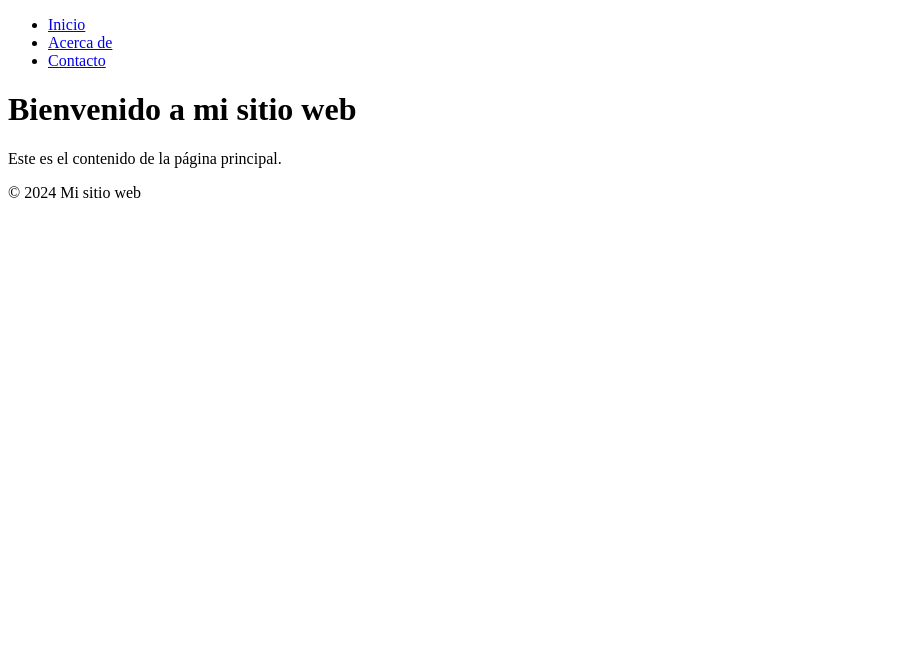
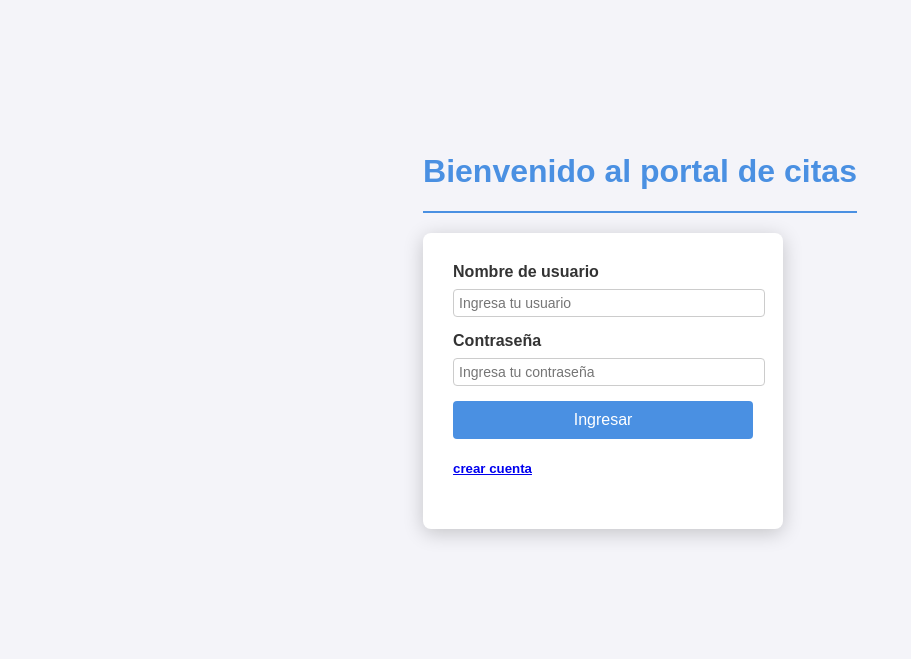
Before and after one commit to gburbano93/agendador_citas, a PHP site: page / in a window 1280 px wide. Shown: the top 659 px of the page, without its empty margins (0-911 px from the left). Run offline with PHP 8.4, Linux system fonts and the light colour scheme.

Commit message:
hasta aqui va mi parte

```diff
--- /dev/null
+++ b/css/login.css
@@ -0,0 +1,65 @@
+body {
+    font-family: Arial, sans-serif;
+    background-color: #f4f4f9;
+    color: #333;
+    margin: 0;
+    padding: 10px;
+    display: flex;
+    justify-content: center;
+    align-items: center;
+    height: 80vh;
+}
+
+h1 {
+    color: #4a90e2;
+    text-align: center;
+}
+
+form {
+    background: #ffffff;
+    padding: 30px;
+    border-radius: 8px;
+    box-shadow: 0 4px 20px rgba(0, 0, 0, 0.2);
+    width: 300px;
+}
+
+label {
+    display: block;
+    margin-bottom: 8px;
+    font-weight: bold;
+}
+
+input[type="text"],
+input[type="password"] {
+    width: 100%;
+    padding: 5px;
+    margin-bottom: 15px;
+    border: 1px solid #ccc;
+    border-radius: 4px;
+    font-size: 14px;
+    align-items: center;
+}
+
+input[type="button"] {
+    background-color: #4a90e2;
+    color: white;
+    border: none;
+    padding: 10px 15px;
+    border-radius: 4px;
+    cursor: pointer;
+    width: 100%;
+    font-size: 16px;
+
+}
+
+input[type="button"]:hover {
+    background-color: #357abd;
+
+}
+
+hr {
+    border: none;
+    height: 2px;
+    background-color: #4a90e2;
+    margin: 20px 0;
+}
--- a/index.php
+++ b/index.php
@@ -1,10 +1,10 @@
 <?php
-include 'includes/header.php';
+//include 'includes/header.php';
 // Cargar contenido dinámico de acuerdo a la URL
 if (isset($_GET['page']) && file_exists("pages/{$_GET['page']}.php")) {
     include "pages/{$_GET['page']}.php";
 } else {
-    include 'pages/home.php'; // Página por defecto
+    include 'pages/login.php'; // Página por defecto
 }
-include 'includes/footer.php';
+//include 'includes/footer.php';
 ?>
--- a/pages/home.php
+++ b/pages/home.php
@@ -8,5 +8,8 @@
 <body>
 <h1>Bienvenido a mi sitio web</h1>
 <p>Este es el contenido de la página principal.</p>
+
+<h1>registrarse</h1>
+<h2> ingresar </h1>
 </body>
 </html>
--- /dev/null
+++ b/pages/login.php
@@ -0,0 +1,29 @@
+<!DOCTYPE html>
+<html>
+<head>
+    <meta charset="UTF-8">
+    <title>Agendamiento de citas</title>
+    <link rel="stylesheet" href="./css/login.css">
+    <! -- DESDE ACA INICIA EL CODIGO DE CSS -->
+
+
+</head>
+<body>
+    <div>
+        <h1>Bienvenido al portal de citas</h1>
+        <hr>
+        <form>
+            <label for="nombre">Nombre de usuario</label>
+            <input type="text" id="nombre" name="nombre" placeholder="Ingresa tu usuario" />
+            <label for="contraseña">Contraseña</label>
+            <input type="password" id="contraseña" name="contraseña" placeholder="Ingresa tu contraseña" />
+            <input type="button" value="Ingresar"/>
+            <br><p>
+                <div>
+                    <h5>  <a href="./registro.html">crear cuenta</a></h5>
+                </div>
+            </p>
+        </form>
+    </div>
+</body>
+</html>
```
Also changed, not shown: pages/loging.php (deleted, +0 -40 lines).
